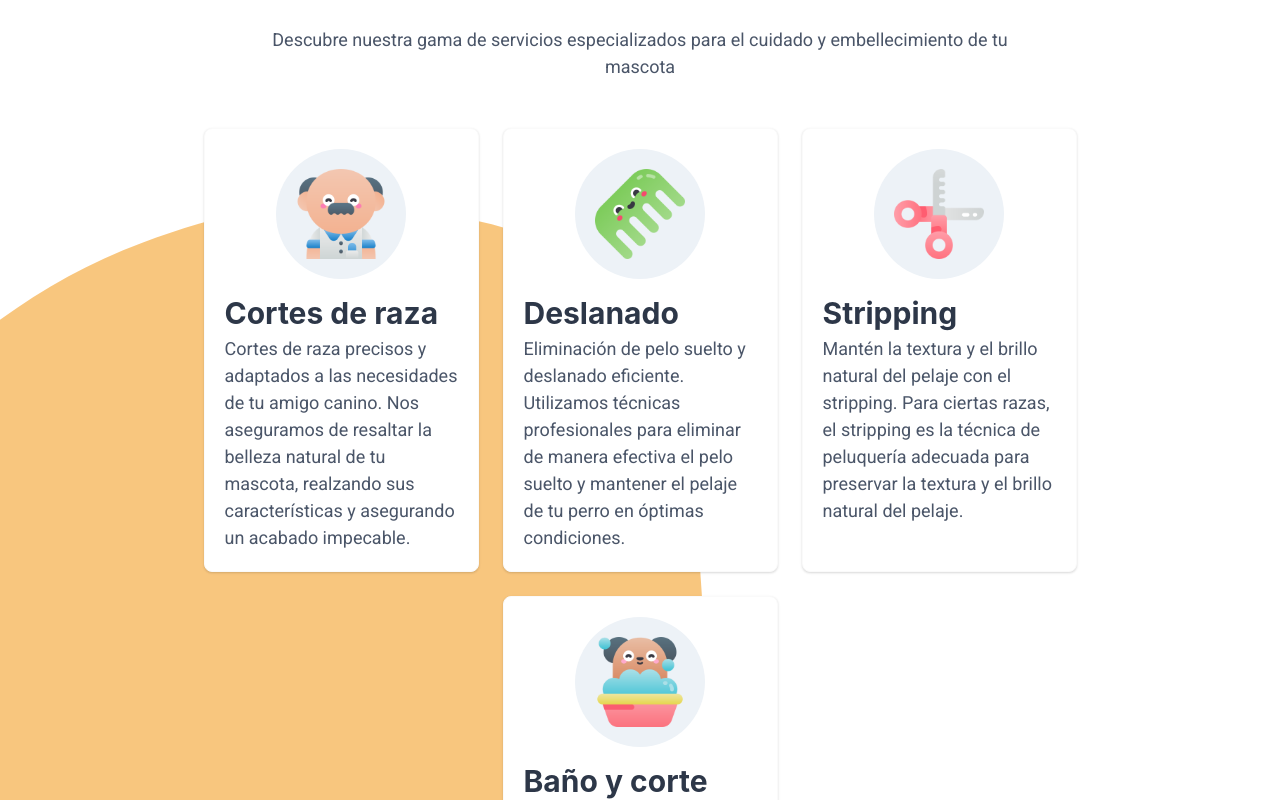
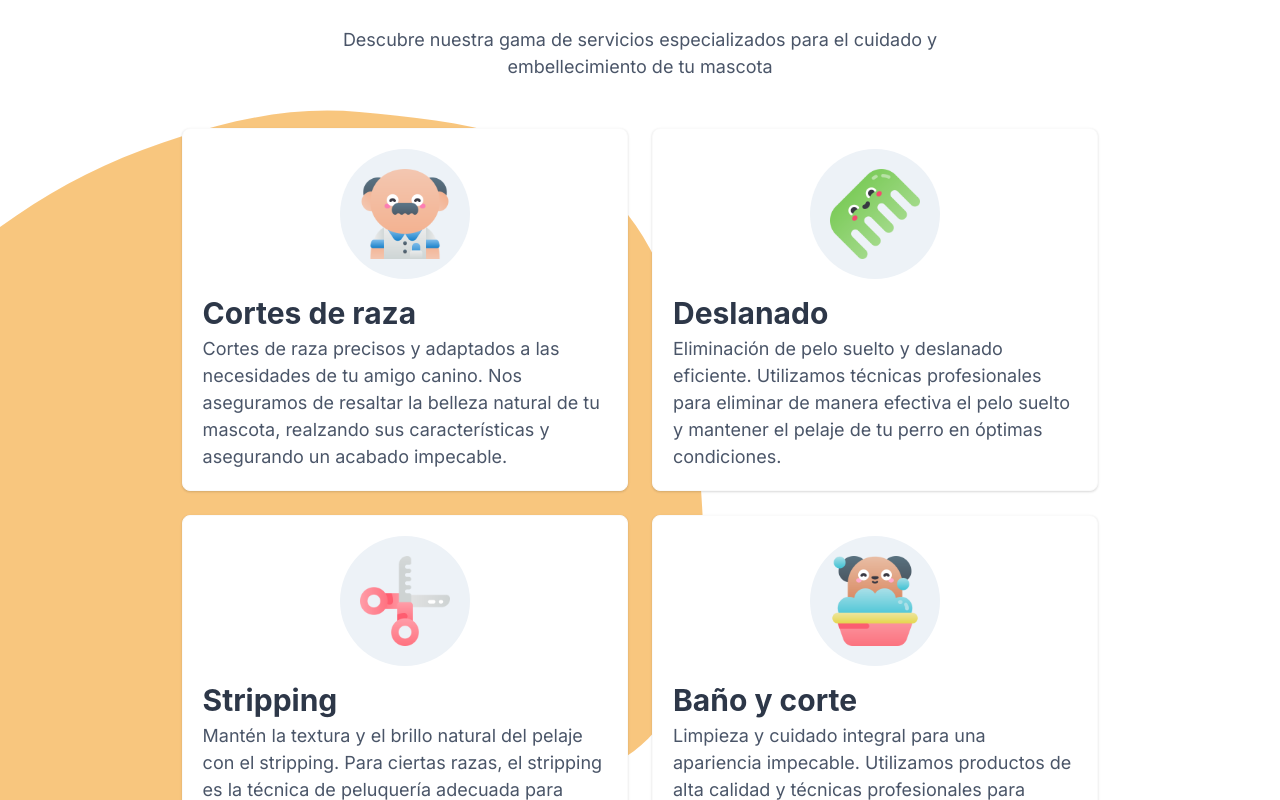
Before and after one commit to Bena90/pelucan_web, a Next.js app: page / in a window 1280 px wide. Shown: the part 880-1680 px from the top of the page. Built offline with nearby package versions, Linux system fonts and the light colour scheme.

Commit message:
fix cards full screen and font

```diff
--- a/app/components/feature/feature.tsx
+++ b/app/components/feature/feature.tsx
@@ -42,7 +42,7 @@
   const Card = ({ heading, description, icon }: CardProps) => {
     return (
       <Box
-        maxW={{ base: 'full', md: '275px' }}
+        maxW={{ base: 'full', md: '45%' }}
         w={'full'}
         borderWidth="1px"
         borderRadius="lg"
--- a/app/layout.tsx
+++ b/app/layout.tsx
@@ -1,12 +1,9 @@
-import { Roboto } from 'next/font/google'
+import { Inter } from 'next/font/google'
 import './globals.css'
 import { HomeLayout } from './layout/home_layout'
 import { Metadata } from 'next'
 
-const roboto = Roboto({
-  subsets: ['latin'],
-  weight: ['100', '300', '400', '500', '700', '900']
-})
+const inter = Inter({ subsets: ['latin'] })
 
 export const metadata: Metadata = {
   title: 'Pelucan - Sergio Velazquez Groomer | Peluquería Canina en Martinez',
@@ -95,7 +92,7 @@
           dangerouslySetInnerHTML={{ __html: JSON.stringify(jsonLd) }}
         />
       </head>
-      <body className={roboto.className}>
+      <body className={inter.className}>
         <HomeLayout>
           {children}
         </HomeLayout>
```
